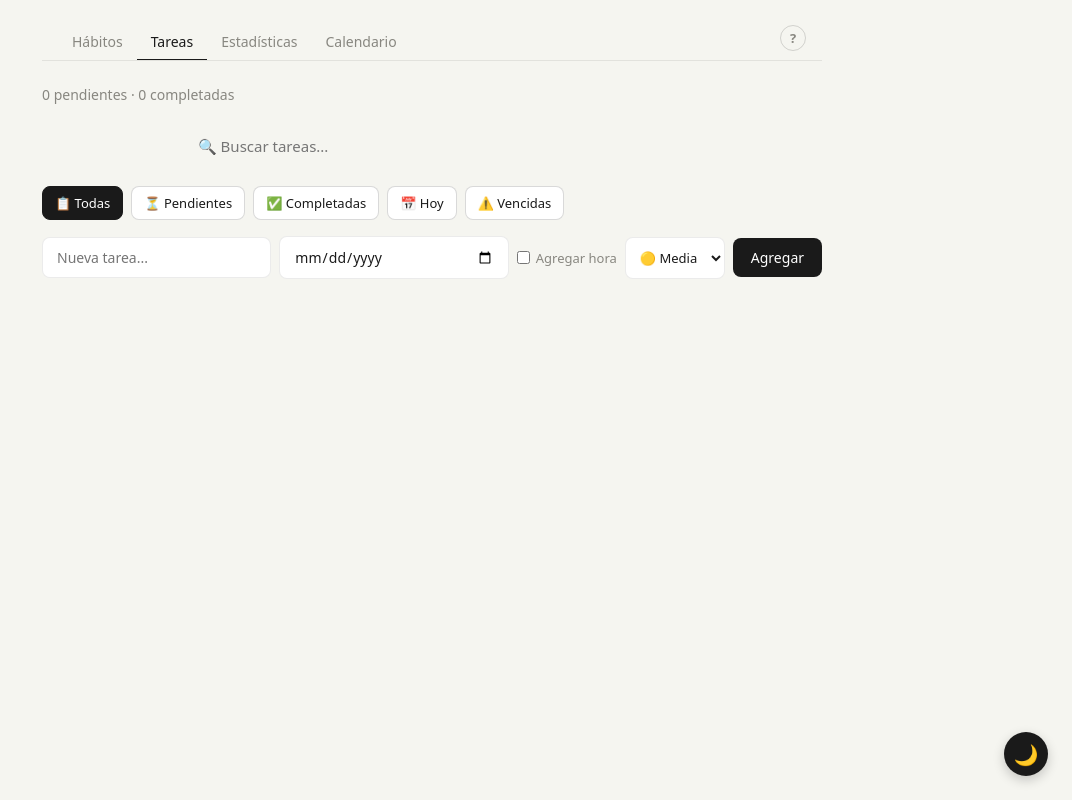
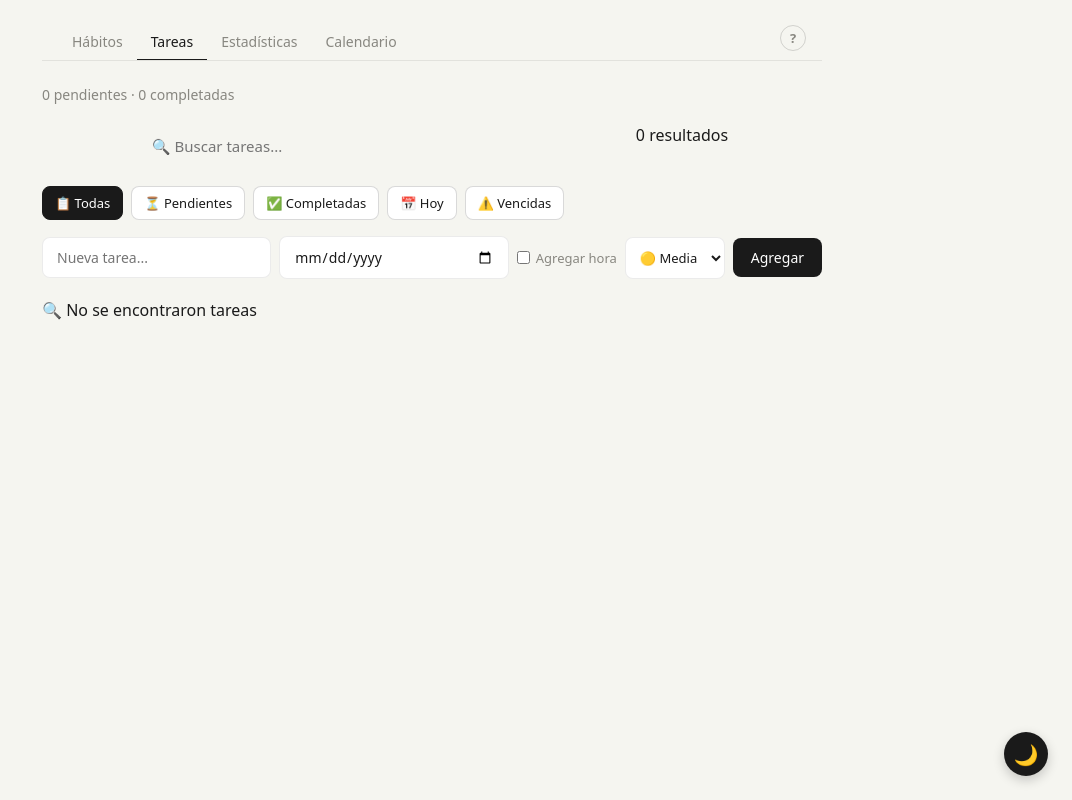
Before and after one commit to hectormadrid/Habitosapp, a React (Vite) app: page / in a window 1280 px wide. Both pictures are taken after a click on the button "Tareas". Shown: the whole page, without its empty margins (208-1280 px from the left). Built offline with nearby package versions, Linux system fonts and the light colour scheme.

Commit message:
buscar tareas  funciona

```diff
--- a/src/components/TaskList.jsx
+++ b/src/components/TaskList.jsx
@@ -7,17 +7,22 @@ import styles from './TaskList.module.css'
 export default function TaskList() {
   const {
     tareas,
+
+    busqueda,
+    setBusqueda,
+
     agregarTarea,
     editarTarea,
     toggleTarea,
     eliminarTarea,
-    busqueda,
-    setBusqueda,
+
     filtrarTareas,
+    buscarTareas,
     ordenarTareas,
+
     estaVencida,
     formatAnticipacion,
-  } = useTareas()
+  } = useTareas();
 
   //  Estado local de UI
   const [input, setInput] = useState('')
@@ -72,7 +77,11 @@ export default function TaskList() {
 
   //  Datos calculados
 
-  const tareasFiltradas = ordenarTareas(filtrarTareas(tareas, filtro))
+  const tareasFiltradas = ordenarTareas(
+    buscarTareas(
+      filtrarTareas(tareas, filtro)
+    )
+  );
   const pendientes = tareasFiltradas.filter(t => !t.completada)
   const completadas = tareasFiltradas.filter(t => t.completada)
 
@@ -91,6 +100,10 @@ export default function TaskList() {
           value={busqueda}
           onChange={(e) => setBusqueda(e.target.value)}
         />
+        <p className={styles.searchInfo}>
+          {tareasFiltradas.length} resultado
+          {tareasFiltradas.length !== 1 ? "s" : ""}
+        </p>
       </div>
       {/* Filtros */}
       <div className={styles.filtros}>
@@ -204,6 +217,11 @@ export default function TaskList() {
             <button className={styles.deleteBtn} onClick={() => eliminarTarea(tarea.id)}>✕</button>
           </li>
         ))}
+        {tareasFiltradas.length === 0 && (
+    <div className={styles.emptySearch}>
+        🔍 No se encontraron tareas
+    </div>
+)}
       </ul>
 
       {/* Lista completadas */}
--- a/src/hooks/useTareas.js
+++ b/src/hooks/useTareas.js
@@ -184,6 +184,7 @@ export function useTareas() {
   tareas,
   busqueda,
   setBusqueda,
+  buscarTareas,
 
   // CRUD
   agregarTarea,
```
Also changed, not shown: src/components/TaskList.module.css (line endings or trailing spaces).
